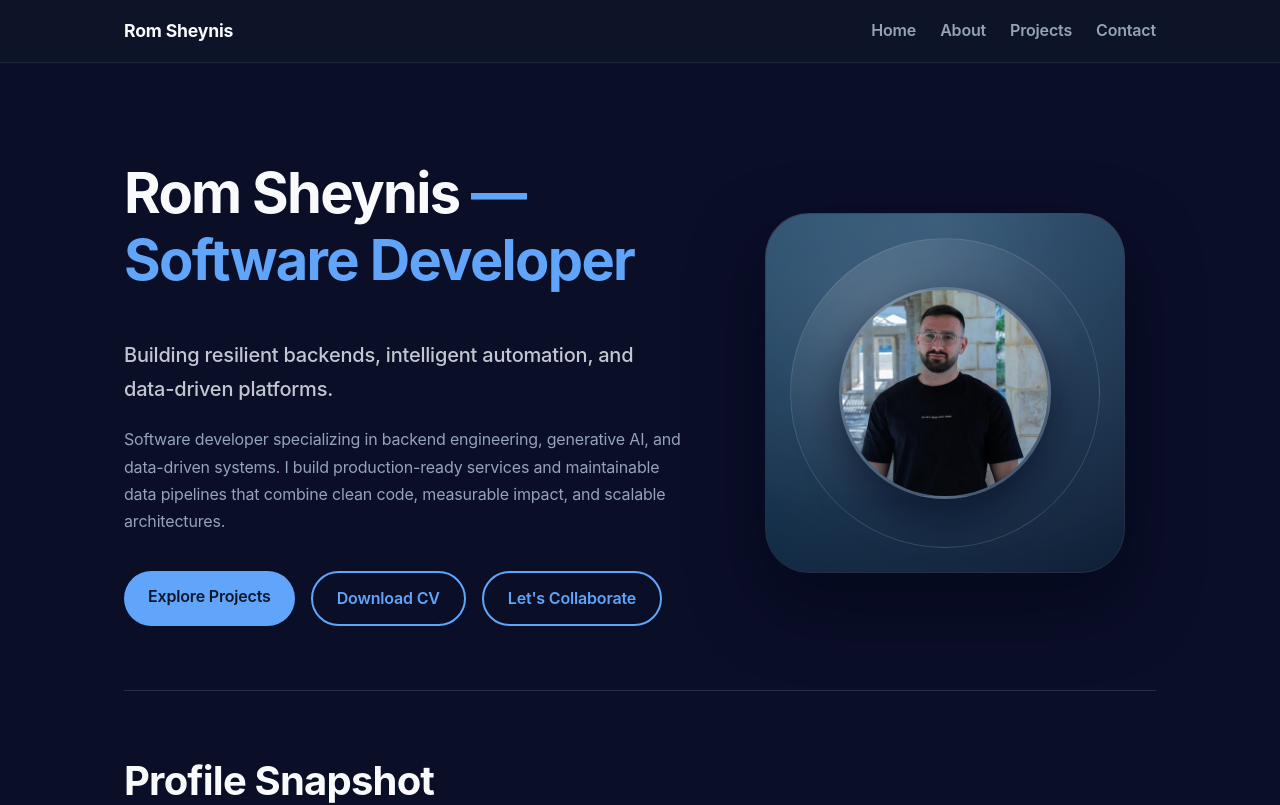
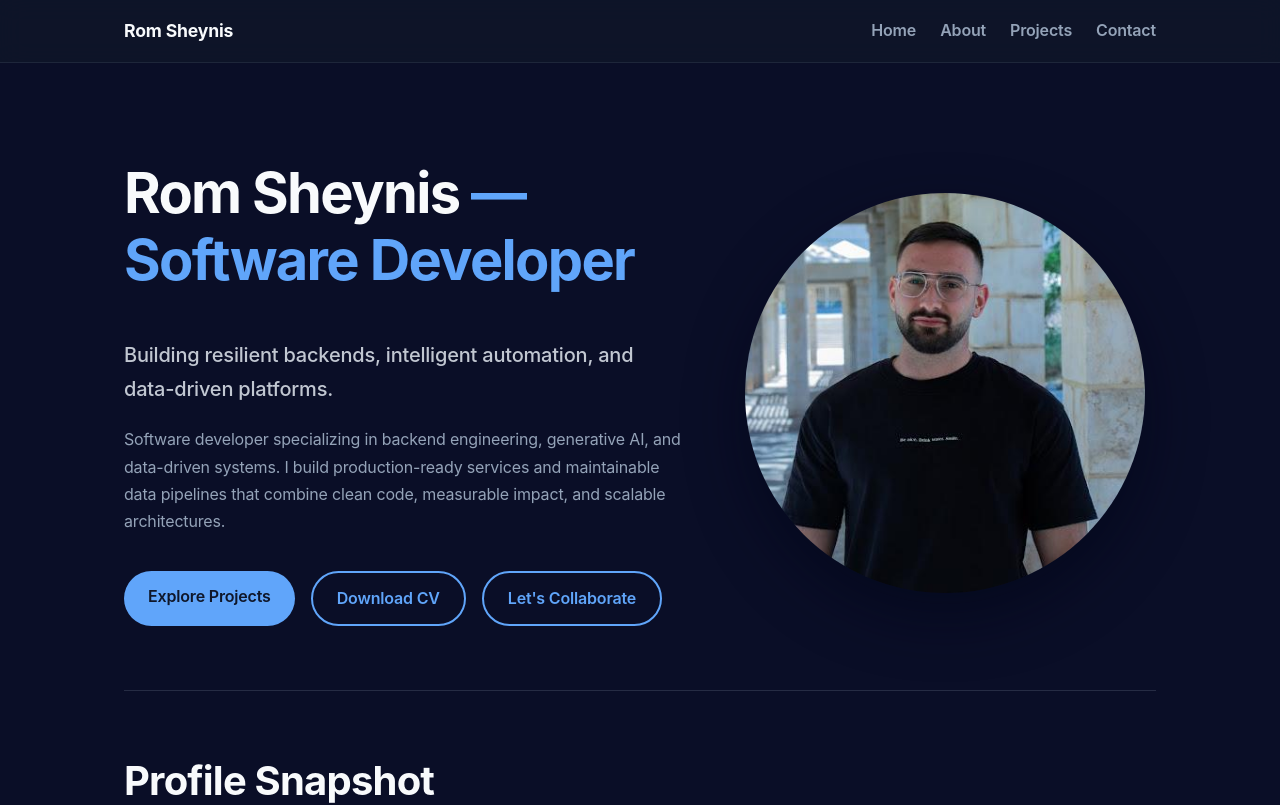
Before and after one commit to rom812/Portfolio-Website, a Vue app: page / in a window 1280 px wide. Shown: the top 805 px of the page. Built offline with nearby package versions, Linux system fonts and the light colour scheme.

Commit message:
Simplify hero portrait styling

```diff
--- a/src/styles.css
+++ b/src/styles.css
@@ -274,59 +274,25 @@ ul {
 }
 
 .hero-illustration {
-  position: relative;
-  display: grid;
-  place-items: center;
-  width: min(100%, 360px);
+  display: flex;
+  align-items: center;
+  justify-content: center;
+  width: min(100%, 400px);
   aspect-ratio: 1;
-  padding: clamp(1.5rem, 3vw, 2.25rem);
-  border-radius: clamp(1.75rem, 4vw, 2.75rem);
-  background:
-    linear-gradient(150deg, rgba(56, 189, 248, 0.24), rgba(14, 165, 233, 0.06)) padding-box,
-    radial-gradient(circle at top, rgba(148, 163, 184, 0.35), rgba(15, 23, 42, 0.85)) border-box;
-  border: 1px solid rgba(148, 163, 184, 0.15);
-  box-shadow: 0 30px 70px rgba(2, 6, 23, 0.6);
-  overflow: hidden;
   margin: 0 auto;
-  transition: transform 0.35s ease, box-shadow 0.35s ease;
-}
-
-.hero-illustration::before {
-  content: "";
-  position: absolute;
-  inset: clamp(0.9rem, 2.4vw, 1.5rem);
-  border-radius: 50%;
-  border: 1px solid rgba(148, 163, 184, 0.28);
-  background: radial-gradient(circle at 30% 20%, rgba(255, 255, 255, 0.16), transparent 65%);
-  opacity: 0.9;
-}
-
-.hero-illustration::after {
-  content: "";
-  position: absolute;
-  inset: 0;
-  border-radius: inherit;
-  background: radial-gradient(circle at 20% 20%, rgba(148, 163, 184, 0.25), transparent 55%);
-  mix-blend-mode: screen;
-  opacity: 0.35;
-  pointer-events: none;
+  transition: transform 0.3s ease, box-shadow 0.3s ease;
 }
 
 .hero-illustration:hover {
-  transform: translateY(-6px);
-  box-shadow: 0 40px 80px rgba(2, 6, 23, 0.68);
+  transform: translateY(-4px);
 }
 
 .hero-illustration img {
-  position: relative;
-  z-index: 1;
-  width: 74%;
-  height: 74%;
+  width: 100%;
+  height: 100%;
   object-fit: cover;
   border-radius: 50%;
-  border: 3px solid rgba(148, 163, 184, 0.35);
-  box-shadow: 0 18px 40px rgba(2, 6, 23, 0.55);
-  background: radial-gradient(circle at 35% 25%, rgba(255, 255, 255, 0.22), transparent 70%);
+  box-shadow: 0 24px 55px rgba(2, 6, 23, 0.55);
 }
 
 .skills-list {
```
